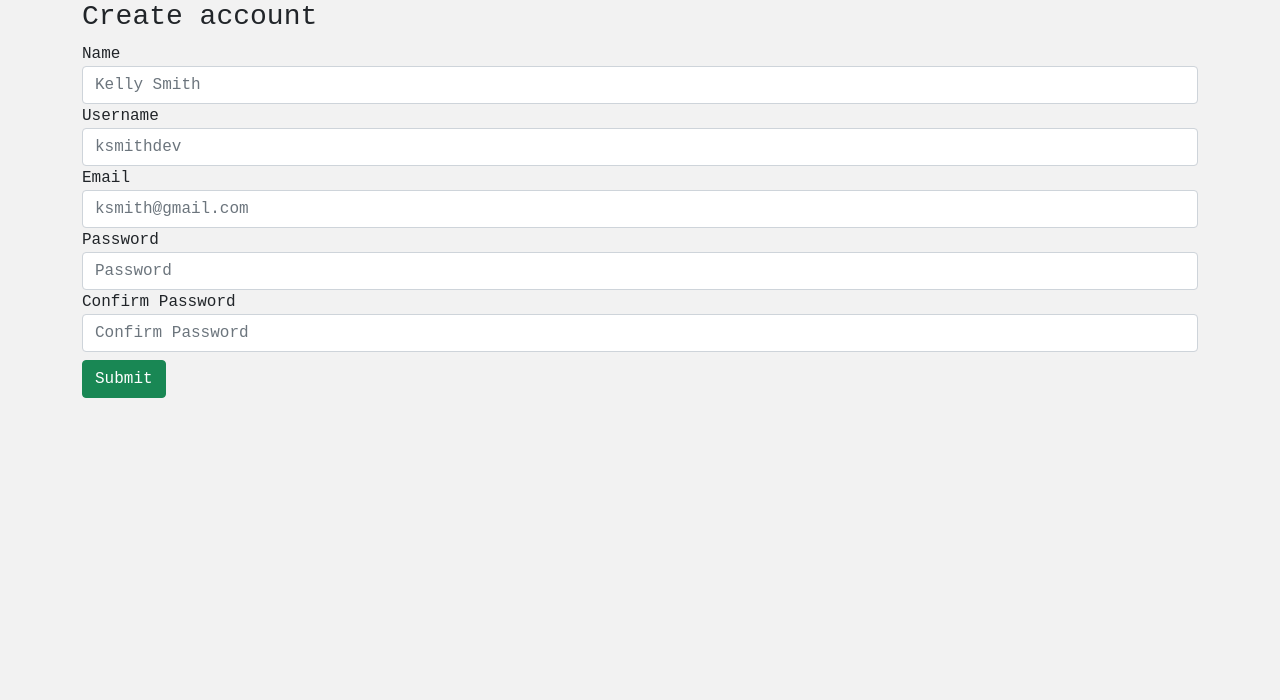
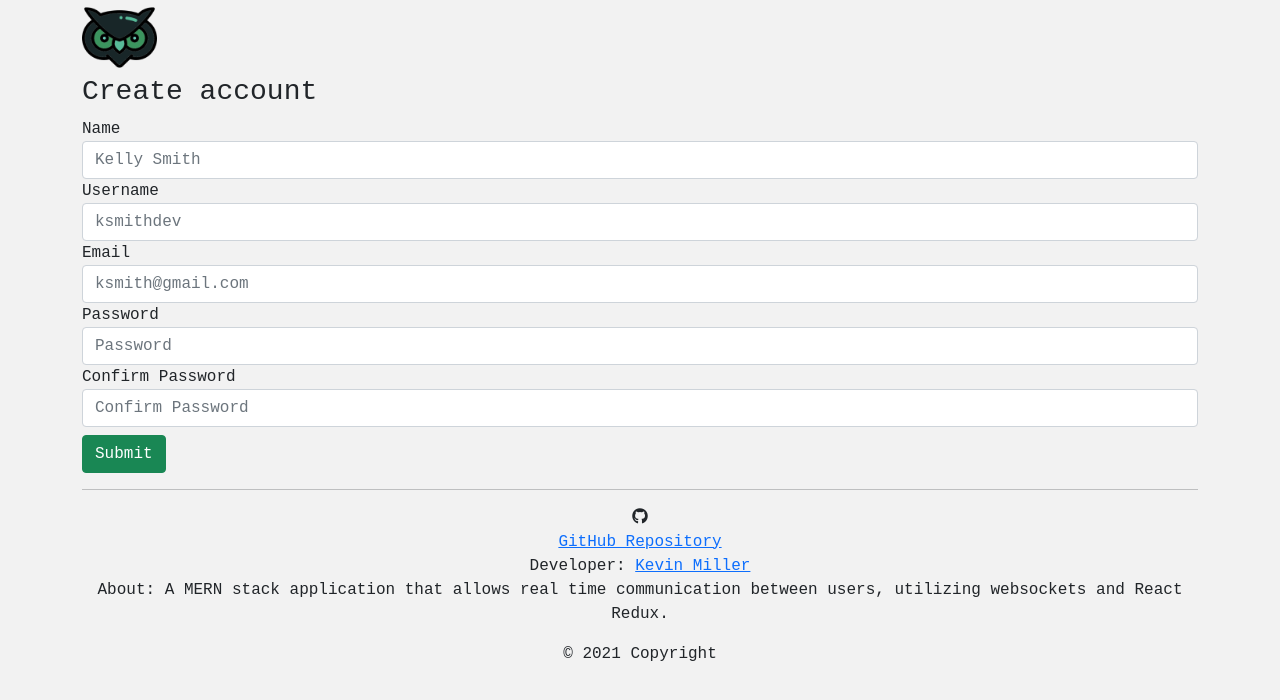
Before and after one commit to k1te-m/Chat-Application, a React (Create React App) app in the folder client/: page /signup in a window 1280 px wide. Shown: the top 700 px of the page. Built offline with nearby package versions, Linux system fonts and the light colour scheme.

Commit message:
imported footer

```diff
--- a/client/src/features/login/Login.js
+++ b/client/src/features/login/Login.js
@@ -4,6 +4,7 @@ import { selectAuth, loginUser } from "../auth/authSlice";
 import { SET_ALERT } from "../../features/alert/alertSlice";
 import styled from "styled-components";
 import Logo from "../Logo";
+import Footer from "../footer/Footer";
 
 const LoginContainer = styled.div``;
 
@@ -55,6 +56,7 @@ const Login = (props) => {
   };
 
   return (
+    <>
       <LoginContainer className="container">
         <Logo />
         <h3>Account Log in</h3>
@@ -81,6 +83,8 @@ const Login = (props) => {
           </button>
         </form>
       </LoginContainer>
+      <Footer />
+    </>
   );
 };
 
--- a/client/src/features/signup/SignUp.js
+++ b/client/src/features/signup/SignUp.js
@@ -2,6 +2,8 @@ import React, { useState, useEffect } from "react";
 import { useSelector, useDispatch } from "react-redux";
 import { selectAuth, registerUser } from "../auth/authSlice";
 import { SET_ALERT } from "../../features/alert/alertSlice";
+import Footer from "../footer/Footer";
+import Logo from "../Logo";
 
 const SignUp = (props) => {
   const auth = useSelector(selectAuth);
@@ -58,7 +60,9 @@ const SignUp = (props) => {
   };
 
   return (
+    <>
       <div className="container">
+        <Logo />
         <div className="row">
           <h3>Create account</h3>
         </div>
@@ -112,6 +116,8 @@ const SignUp = (props) => {
           </form>
         </div>
       </div>
+      <Footer />
+    </>
   );
 };
 
```
Lines whose indentation alone changed are shown as unchanged.
